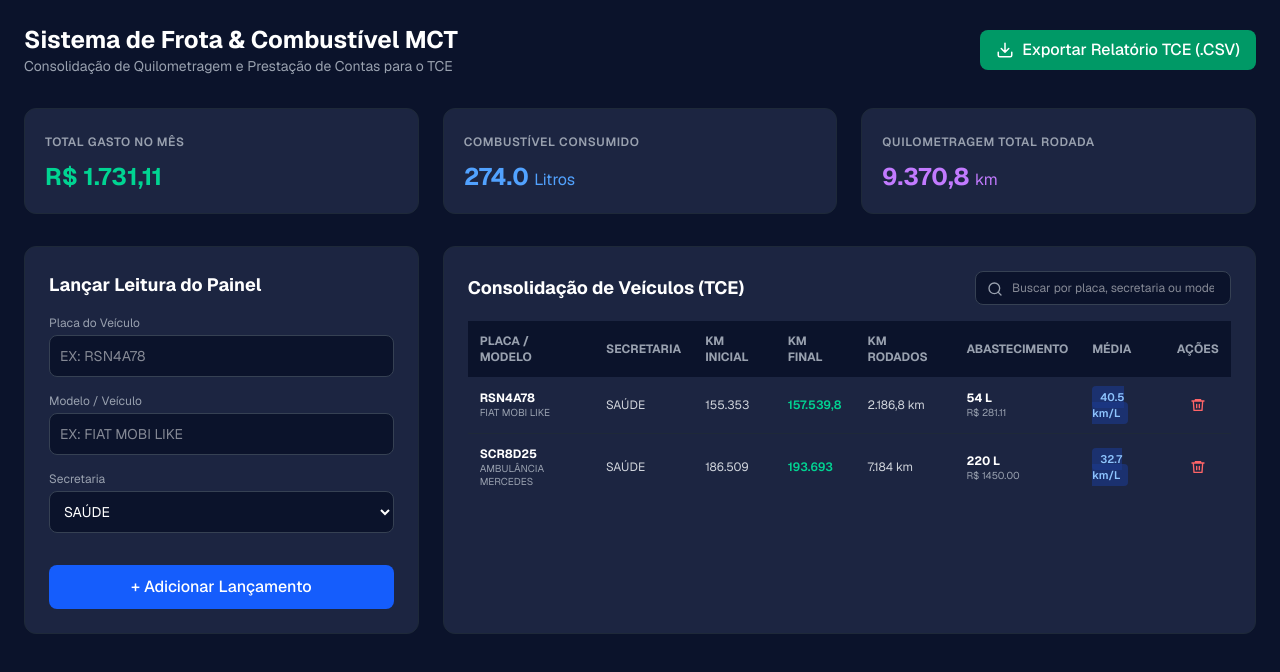
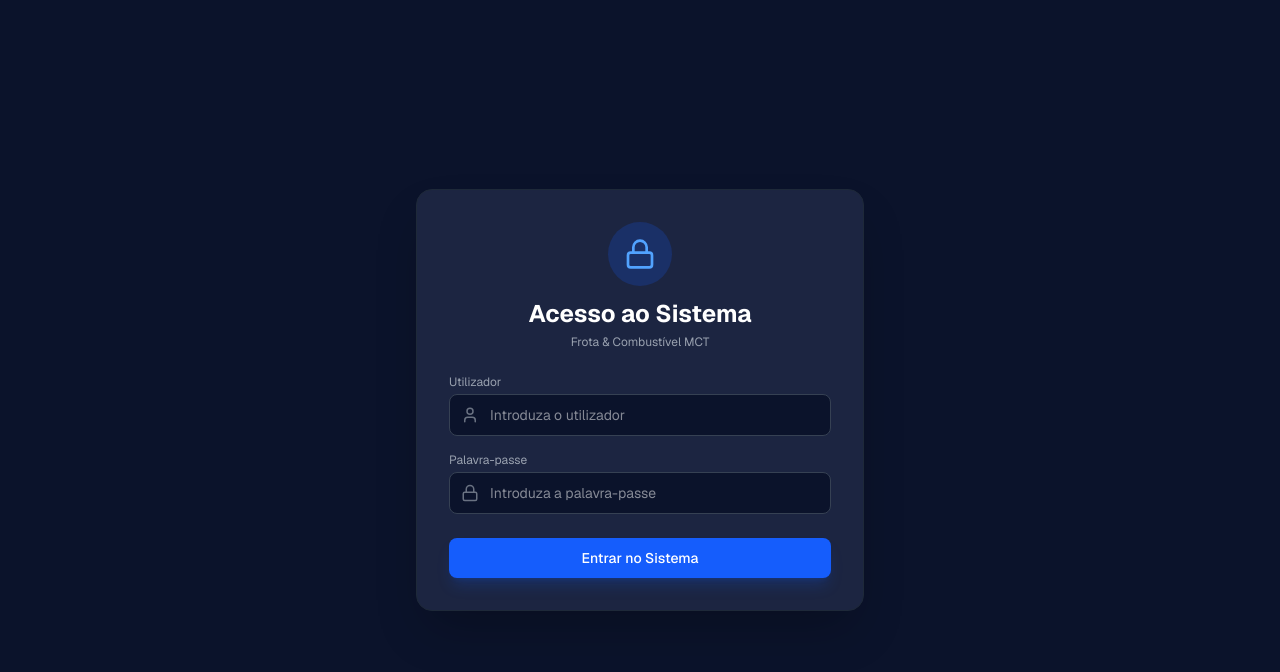
Before and after one commit to murillo19s/sistema-de-carros-mct, a Next.js app: page / in a window 1280 px wide. Shown: the top 672 px of the page. Built offline with nearby package versions, Linux system fonts and the light colour scheme.

Commit message:
feat: adiciona tela de login para Mct2026 e opcao de remover veiculos

```diff
--- a/app/page.tsx
+++ b/app/page.tsx
@@ -1,36 +1,7 @@
 "use client";
 
 import React, { useState } from "react";
-
-interface IconProps {
-  size?: number;
-  className?: string;
-}
-
-function Trash2({ size = 24, className }: IconProps) {
-  return (
-    <svg aria-hidden="true" className={className} width={size} height={size} viewBox="0 0 24 24" fill="none" stroke="currentColor" strokeWidth="2" strokeLinecap="round" strokeLinejoin="round">
-      <path d="M3 6h18M8 6V4h8v2m3 0-1 14H6L5 6m5 5v5m4-5v5" />
-    </svg>
-  );
-}
-
-function Download({ size = 24, className }: IconProps) {
-  return (
-    <svg aria-hidden="true" className={className} width={size} height={size} viewBox="0 0 24 24" fill="none" stroke="currentColor" strokeWidth="2" strokeLinecap="round" strokeLinejoin="round">
-      <path d="M21 15v4a2 2 0 0 1-2 2H5a2 2 0 0 1-2-2v-4m4-5 5 5 5-5m-5 5V3" />
-    </svg>
-  );
-}
-
-function Search({ size = 24, className }: IconProps) {
-  return (
-    <svg aria-hidden="true" className={className} width={size} height={size} viewBox="0 0 24 24" fill="none" stroke="currentColor" strokeWidth="2" strokeLinecap="round" strokeLinejoin="round">
-      <circle cx="11" cy="11" r="8" />
-      <path d="m21 21-4.35-4.35" />
-    </svg>
-  );
-}
+import { Trash2, Download, Search, Lock, User, LogOut } from "lucide-react";
 
 interface Veiculo {
   id: string;
@@ -44,7 +15,13 @@ interface Veiculo {
 }
 
 export default function Home() {
-  // Lista inicial com os dados de exemplo que podem ser removidos
+  // Estado de Autenticação
+  const [autenticado, setAutenticado] = useState(false);
+  const [usuarioInput, setUsuarioInput] = useState("");
+  const [senhaInput, setSenhaInput] = useState("");
+  const [erroAuth, setErroAuth] = useState("");
+
+  // Lista de veículos
   const [veiculos, setVeiculos] = useState<Veiculo[]>([
     {
       id: "1",
@@ -68,16 +45,94 @@ export default function Home() {
     },
   ]);
 
-  // Função para remover um veículo da lista
+  // Função para processar o Login
+  const handleLogin = (e: React.FormEvent) => {
+    e.preventDefault();
+    if (usuarioInput === "Mct2026" && senhaInput === "Mct 2026@") {
+      setAutenticado(true);
+      setErroAuth("");
+    } else {
+      setErroAuth("Utilizador ou palavra-passe incorretos.");
+    }
+  };
+
+  const handleLogout = () => {
+    setAutenticado(false);
+    setUsuarioInput("");
+    setSenhaInput("");
+  };
+
   const removerVeiculo = (id: string) => {
     setVeiculos(veiculos.filter((item) => item.id !== id));
   };
 
-  // Cálculos dinâmicos dos cards
   const totalGasto = veiculos.reduce((acc, item) => acc + item.valorTotal, 0);
   const totalLitros = veiculos.reduce((acc, item) => acc + item.litros, 0);
   const totalKmRodados = veiculos.reduce((acc, item) => acc + item.kmRodados, 0);
 
+  // --- TELA DE LOGIN ---
+  if (!autenticado) {
+    return (
+      <div className="min-h-screen bg-[#0b132b] text-white flex items-center justify-center p-4 font-sans">
+        <div className="bg-[#1c2541] p-8 rounded-2xl border border-gray-800 w-full max-w-md shadow-2xl">
+          <div className="text-center mb-6">
+            <div className="bg-blue-600/20 w-16 h-16 rounded-full flex items-center justify-center mx-auto mb-3 text-blue-400">
+              <Lock size={32} />
+            </div>
+            <h1 className="text-2xl font-bold">Acesso ao Sistema</h1>
+            <p className="text-gray-400 text-xs mt-1">Frota & Combustível MCT</p>
+          </div>
+
+          <form onSubmit={handleLogin} className="space-y-4">
+            <div>
+              <label className="text-xs text-gray-400 block mb-1">Utilizador</label>
+              <div className="relative">
+                <User className="absolute left-3 top-3 text-gray-500" size={18} />
+                <input
+                  type="text"
+                  placeholder="Introduza o utilizador"
+                  value={usuarioInput}
+                  onChange={(e) => setUsuarioInput(e.target.value)}
+                  className="w-full bg-[#0b132b] border border-gray-700 rounded-lg pl-10 pr-4 py-2.5 text-sm focus:outline-none focus:border-blue-500"
+                  required
+                />
+              </div>
+            </div>
+
+            <div>
+              <label className="text-xs text-gray-400 block mb-1">Palavra-passe</label>
+              <div className="relative">
+                <Lock className="absolute left-3 top-3 text-gray-500" size={18} />
+                <input
+                  type="password"
+                  placeholder="Introduza a palavra-passe"
+                  value={senhaInput}
+                  onChange={(e) => setSenhaInput(e.target.value)}
+                  className="w-full bg-[#0b132b] border border-gray-700 rounded-lg pl-10 pr-4 py-2.5 text-sm focus:outline-none focus:border-blue-500"
+                  required
+                />
+              </div>
+            </div>
+
+            {erroAuth && (
+              <p className="text-red-400 text-xs text-center font-medium bg-red-950/40 py-2 rounded-lg border border-red-900/50">
+                {erroAuth}
+              </p>
+            )}
+
+            <button
+              type="submit"
+              className="w-full bg-blue-600 hover:bg-blue-500 font-medium py-2.5 rounded-lg transition mt-2 text-sm shadow-lg shadow-blue-600/20"
+            >
+              Entrar no Sistema
+            </button>
+          </form>
+        </div>
+      </div>
+    );
+  }
+
+  // --- DASHBOARD PRINCIPAL (PÓS-LOGIN) ---
   return (
     <div className="min-h-screen bg-[#0b132b] text-white p-6 font-sans">
       <header className="flex justify-between items-center mb-8">
@@ -85,10 +140,20 @@ export default function Home() {
           <h1 className="text-2xl font-bold">Sistema de Frota & Combustível MCT</h1>
           <p className="text-gray-400 text-sm">Consolidação de Quilometragem e Prestação de Contas para o TCE</p>
         </div>
-        <button className="bg-emerald-600 hover:bg-emerald-500 text-white font-medium px-4 py-2 rounded-lg flex items-center gap-2 transition">
-          <Download size={18} />
-          Exportar Relatório TCE (.CSV)
-        </button>
+        <div className="flex items-center gap-3">
+          <button className="bg-emerald-600 hover:bg-emerald-500 text-white font-medium px-4 py-2 rounded-lg flex items-center gap-2 transition text-sm">
+            <Download size={18} />
+            Exportar Relatório TCE (.CSV)
+          </button>
+          <button
+            onClick={handleLogout}
+            className="bg-red-900/40 hover:bg-red-800/60 text-red-300 font-medium px-3 py-2 rounded-lg flex items-center gap-1.5 transition text-sm border border-red-800/50"
+            title="Sair do Sistema"
+          >
+            <LogOut size={16} />
+            Sair
+          </button>
+        </div>
       </header>
 
       {/* Cards de Métricas */}
@@ -117,7 +182,6 @@ export default function Home() {
 
       {/* Formulário e Tabela */}
       <div className="grid grid-cols-1 lg:grid-cols-3 gap-6">
-        {/* Formulário de Cadastro */}
         <div className="bg-[#1c2541] p-6 rounded-xl border border-gray-800">
           <h2 className="text-lg font-bold mb-4">Lançar Leitura do Painel</h2>
           <form className="space-y-4" onSubmit={(e) => e.preventDefault()}>
@@ -146,7 +210,6 @@ export default function Home() {
           </form>
         </div>
 
-        {/* Tabela com opção de Excluir */}
         <div className="lg:col-span-2 bg-[#1c2541] p-6 rounded-xl border border-gray-800">
           <div className="flex justify-between items-center mb-4">
             <h2 className="text-lg font-bold">Consolidação de Veículos (TCE)</h2>
```
